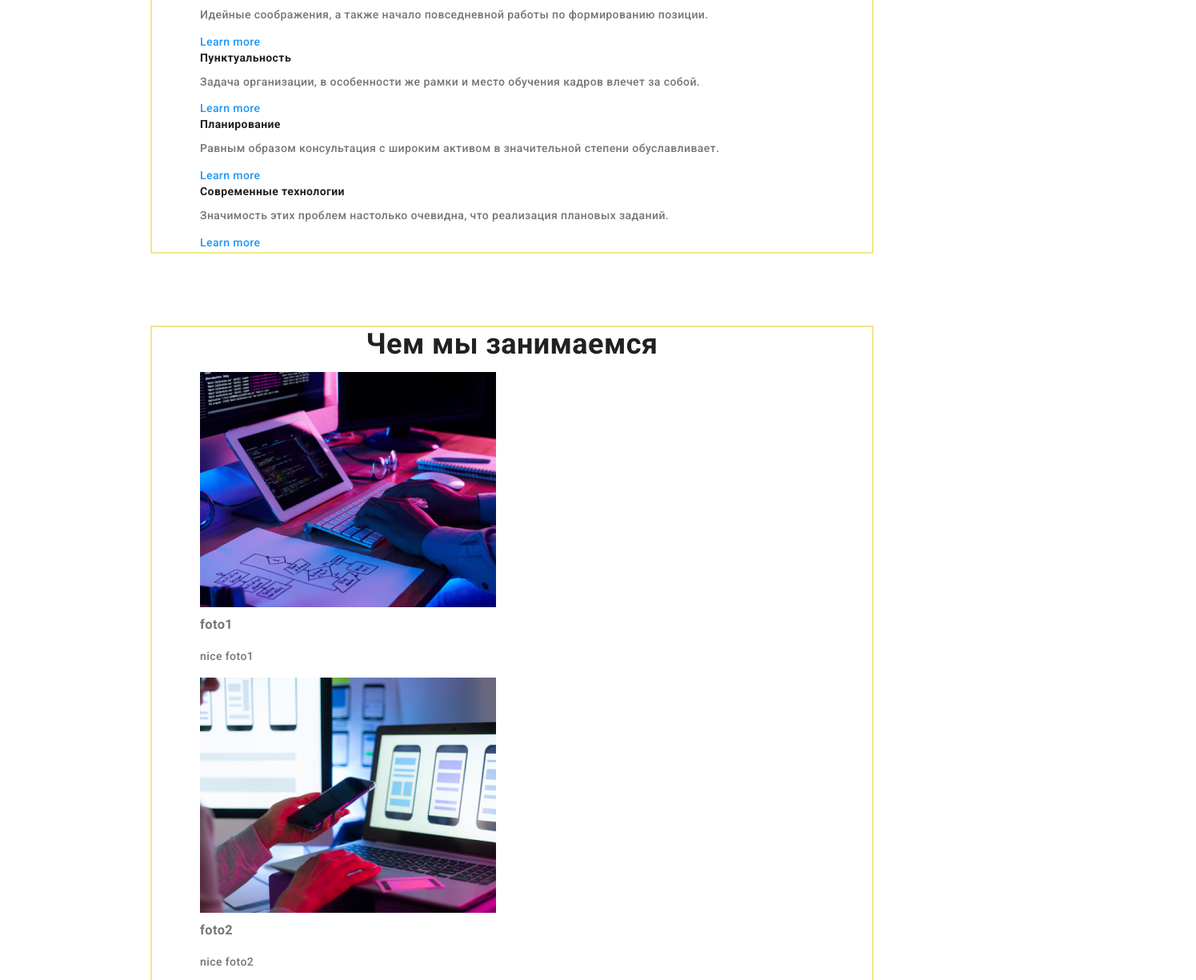
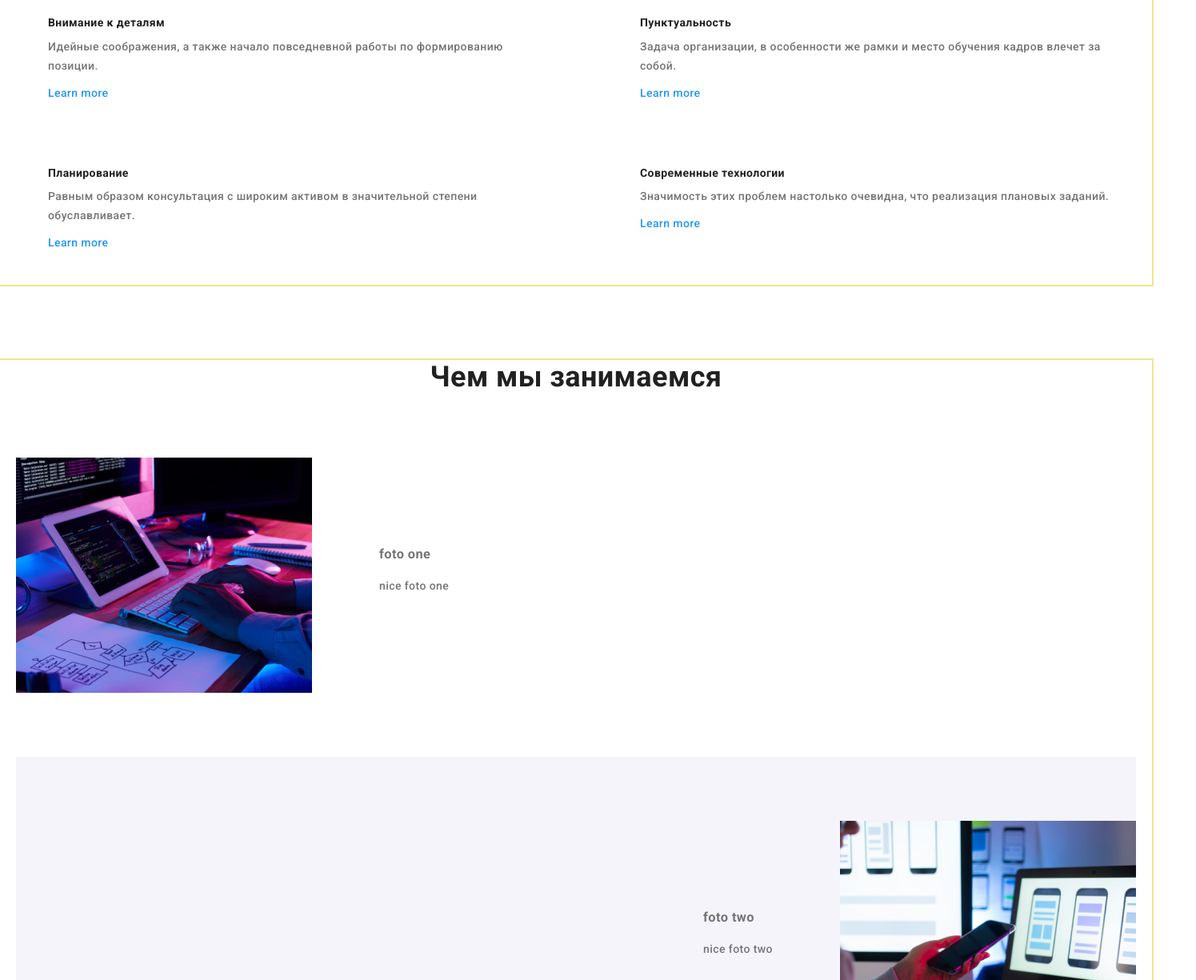
Before and after one commit to AliakseiSavelyey/goit-markup-hw-03, a plain HTML site: page index.html in a window 1280 px wide. Shown: the part 476-1701 px from the top of the page at 80% size, 1495 px wide, since content can reach past the window. Drawn offline with nearby package versions, Linux system fonts and the light colour scheme.

Commit message:
flex box

```diff
--- a/css/styles.css
+++ b/css/styles.css
@@ -164,7 +164,7 @@ body {
   margin-right: auto;
   padding-left: 20px;
   padding-right: 20px;
-  width: 900px;
+  width: 1440px;
   outline: 2px solid khaki;
 }
 
@@ -211,6 +211,16 @@ body {
   text-align: center;
 }
 /* скрытый заголовок*/
+.feature-list {
+  display: flex;
+  flex-wrap: wrap;
+  margin: -40px -75px;
+}
+.feature-list .item {
+  width: 590px;
+  margin: 40px 75px;
+  /* background-color: purple; */
+}
 .feature-list .title {
   margin-top: 0;
   margin-bottom: 10px;
@@ -233,6 +243,25 @@ h3 {
   margin-bottom: 10px;
 }
 
+/* Примеры работ */
+.work-list > .item {
+  display: flex;
+  align-items: center;
+  padding-top: 80px;
+  padding-bottom: 80px;
+  background-color: var(--primary-white-color)
+}
+.work-list > .item:nth-child(2n) {
+  flex-direction: row-reverse;
+  background-color: var(--portfolio-bg-color)
+}
+.work-list > .item:nth-child(2n + 1) > .content {
+  margin-left: 84px;
+}
+.work-list > .item:nth-child(2n) > .content {
+  margin-right: 84px;
+}
+
 /* team */
 
 .section-team {
@@ -243,7 +272,16 @@ h3 {
 .our-team {
   margin-top: 0;
   margin-bottom: 0;
+  display: flex;
+  flex-wrap: wrap;
+  margin: -25px
+  margin-left: auto;
+  margin-right: auto;
 }
+.our-team li {
+  margin: 25px
+}
+
 
 /* button */
 .button {
--- a/index.html
+++ b/index.html
@@ -48,25 +48,25 @@
                 <h2 class="section-title">скрытый<br />заголовок</h2>
 
         <ul class="feature-list">
-          <li>
+          <li class="item">
             <h3 class="title">Внимание к деталям</h3>
             <p>Идейные соображения, а также начало повседневной работы по формированию позиции.</p>
             <a href="" class="link">Learn more</a>
           </li>
-          <li>
+          <li class="item">
             <h3 class="title">Пунктуальность</h3>
             <p>Задача организации, в особенности же рамки и место обучения кадров влечет за собой.
             </p>
             <a href="" class="link">Learn more</a>
           </li>
-          <li>
+          <li class="item">
             <h3 class="title">Планирование</h3>
             <p>
               Равным образом консультация с широким активом в значительной степени обуславливает.
             </p>
             <a href="" class="link">Learn more</a>
           </li>
-          <li>
+          <li class="item">
             <h3 class="title">Современные технологии</h3>
             <p>Значимость этих проблем настолько очевидна, что реализация плановых заданий.</p>
             <a href="" class="link">Learn more</a>
@@ -80,21 +80,27 @@
         <div class="container">
             <h2 class="section-title">Чем мы занимаемся</h2>
 
-        <ul>
-          <li>
+        <ul class="work-list list">
+          <li class="item">
             <img src="./image/foto1.png" alt="" width="370" />
-            <h3>foto1</h3>
-            <p>nice foto1</p>
+            <div class="content">
+              <h3>foto one</h3>
+            <p>nice foto one</p>
+            </div>
           </li>
-          <li>
+          <li class="item">
             <img src="./image/foto2.png" alt="" width="370" />
-            <h3>foto2</h3>
-            <p>nice foto2</p>
+            <div class="content">
+              <h3>foto two</h3>
+            <p>nice foto two</p>
+            </div>
           </li>
-          <li>
+          <li class="item">
             <img src="./image/foto3.png" alt="" width="370" />
-            <h3>foto3</h3>
-            <p>nice foto3</p>
+            <div class="content">
+              <h3>foto thre</h3>
+            <p>nice foto thre</p>
+            </div>
           </li>
         </ul>
         </div>
```
